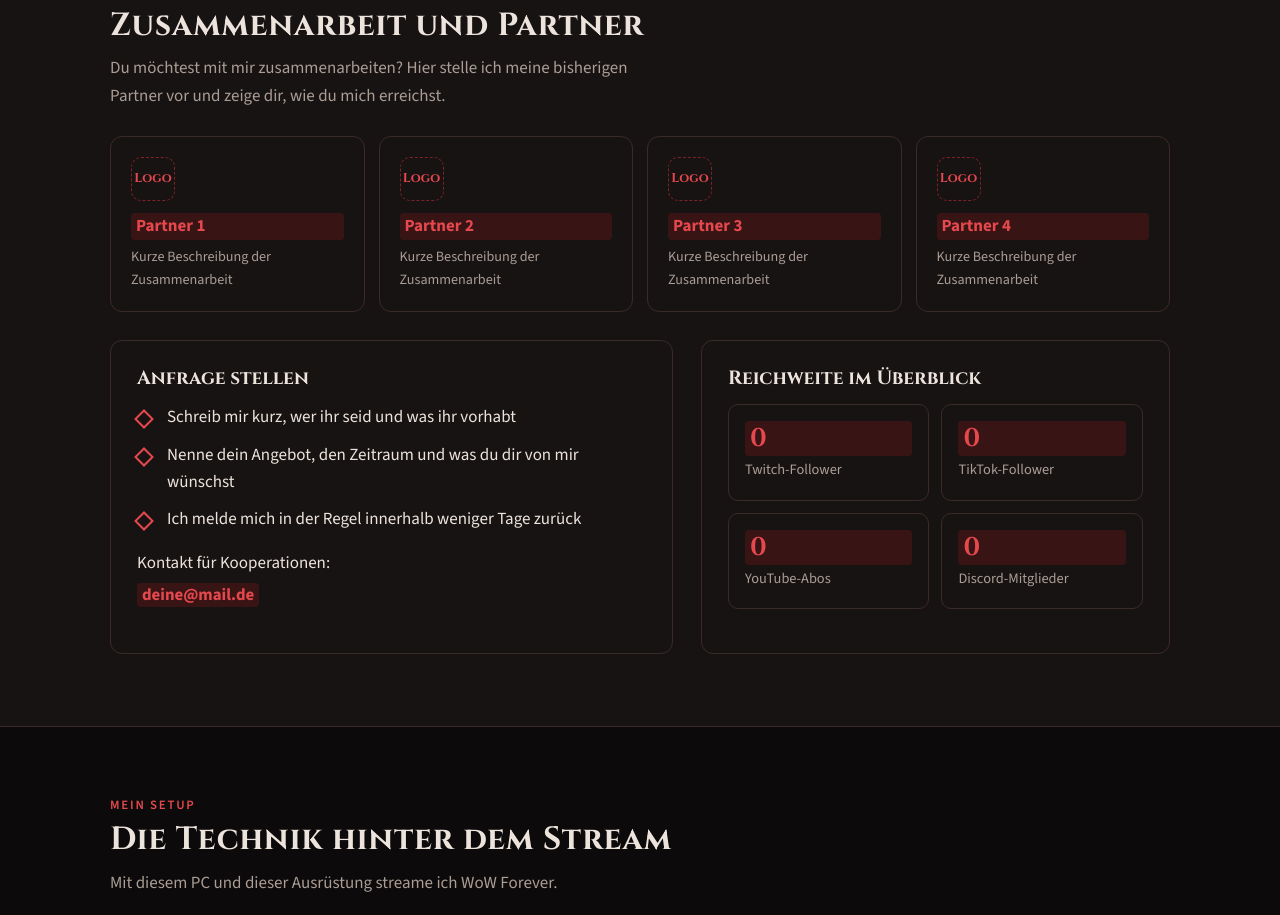
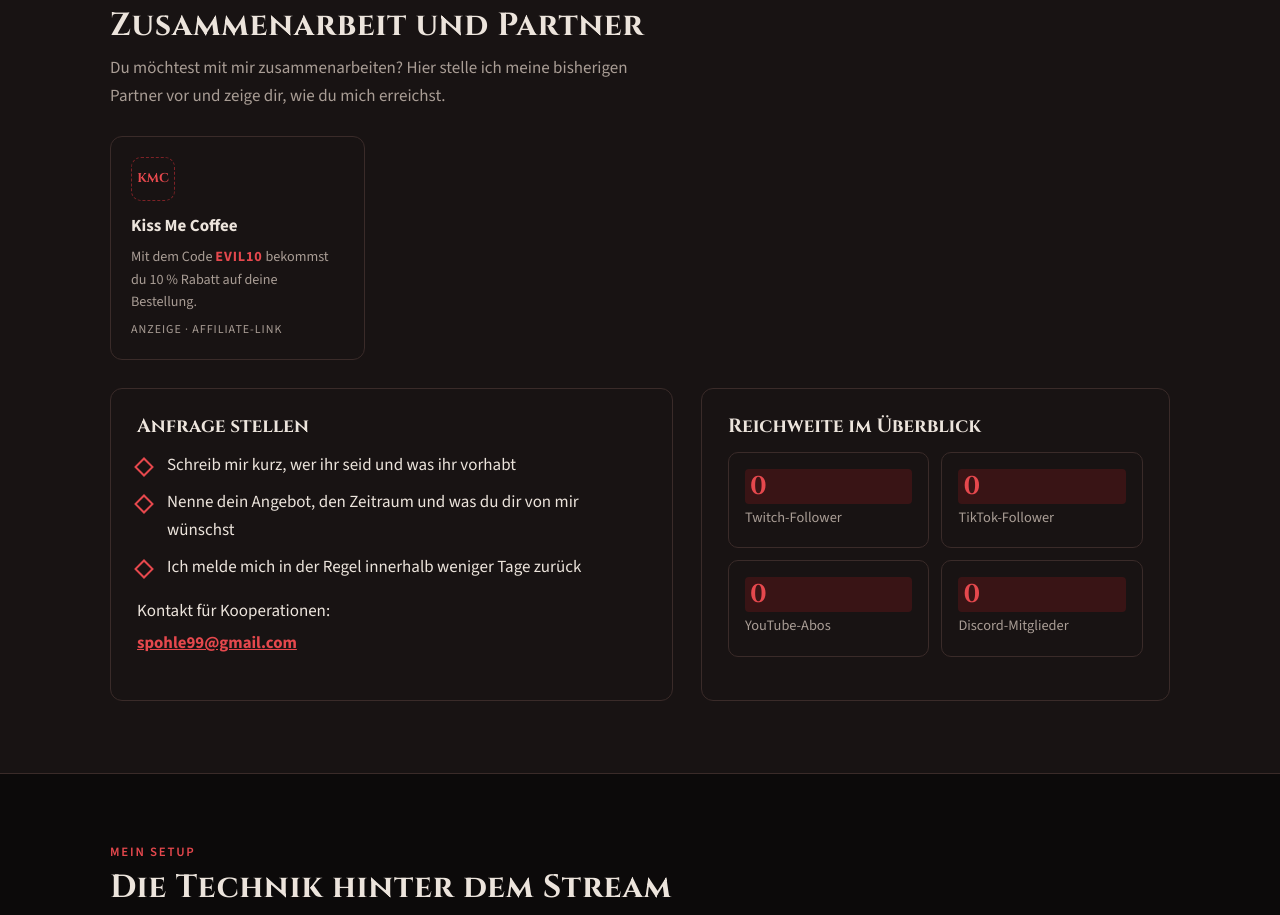
Before and after one commit to shillmer17-cloud/ratslegenden, a website: page index.html in a window 1280 px wide. Shown: the part 3160-4075 px from the top of the page. Drawn offline with Linux system fonts and the light colour scheme.

Commit message:
Partner Kiss Me Coffee (Affiliate, als Anzeige gekennzeichnet), Kooperations-Mail
Co-Authored-By: Claude Opus 5.5 <noreply@anthropic.com>

```diff
--- a/index.html
+++ b/index.html
@@ -132,6 +132,10 @@ nav a.cta:hover{background:var(--btn-hi);color:#fff}
 .partner .mark{width:44px;height:44px;border-radius:10px;border:1px dashed var(--gold-dim);display:grid;place-items:center;font:700 .8rem var(--display);color:var(--gold)}
 .partner b{margin-top:6px}
 .partner small{color:var(--muted)}
+a.partner{text-decoration:none;transition:transform .15s,border-color .15s}
+a.partner:hover{transform:translateY(-2px);border-color:var(--gold-dim)}
+.code{font-weight:700;color:var(--gold);letter-spacing:.06em}
+.ad{margin-top:auto;font-size:.75rem;letter-spacing:.08em;text-transform:uppercase;color:var(--muted)}
 .collab{display:grid;grid-template-columns:1.2fr 1fr;gap:28px;margin-top:28px}
 .mail{display:inline-block;margin-top:6px;font:700 1.05rem var(--body);color:var(--gold);word-break:break-all}
 .specs{display:grid;grid-template-columns:repeat(3,1fr);gap:12px;margin-top:26px}
@@ -289,10 +293,12 @@ footer a:hover{color:var(--text)}
     <h2>Zusammenarbeit und Partner</h2>
     <p class="lead">Du möchtest mit mir zusammenarbeiten? Hier stelle ich meine bisherigen Partner vor und zeige dir, wie du mich erreichst.</p>
     <div class="partners">
-      <div class="partner"><span class="mark">Logo</span><b class="ph">Partner 1</b><small>Kurze Beschreibung der Zusammenarbeit</small></div>
-      <div class="partner"><span class="mark">Logo</span><b class="ph">Partner 2</b><small>Kurze Beschreibung der Zusammenarbeit</small></div>
-      <div class="partner"><span class="mark">Logo</span><b class="ph">Partner 3</b><small>Kurze Beschreibung der Zusammenarbeit</small></div>
-      <div class="partner"><span class="mark">Logo</span><b class="ph">Partner 4</b><small>Kurze Beschreibung der Zusammenarbeit</small></div>
+      <a class="partner" href="https://www.kissmecoffee.de/#EVIL10" target="_blank" rel="sponsored noopener">
+        <span class="mark">KMC</span>
+        <b>Kiss Me Coffee</b>
+        <small>Mit dem Code <span class="code">EVIL10</span> bekommst du 10 % Rabatt auf deine Bestellung.</small>
+        <span class="ad">Anzeige · Affiliate-Link</span>
+      </a>
     </div>
     <div class="collab">
       <div class="card">
@@ -302,7 +308,7 @@ footer a:hover{color:var(--text)}
           <li>Nenne dein Angebot, den Zeitraum und was du dir von mir wünschst</li>
           <li>Ich melde mich in der Regel innerhalb weniger Tage zurück</li>
         </ul>
-        <p>Kontakt für Kooperationen:<br><span class="mail ph">deine@mail.de</span></p>
+        <p>Kontakt für Kooperationen:<br><a class="mail" href="mailto:spohle99@gmail.com">spohle99@gmail.com</a></p>
       </div>
       <div class="card">
         <h3>Reichweite im Überblick</h3>
```
